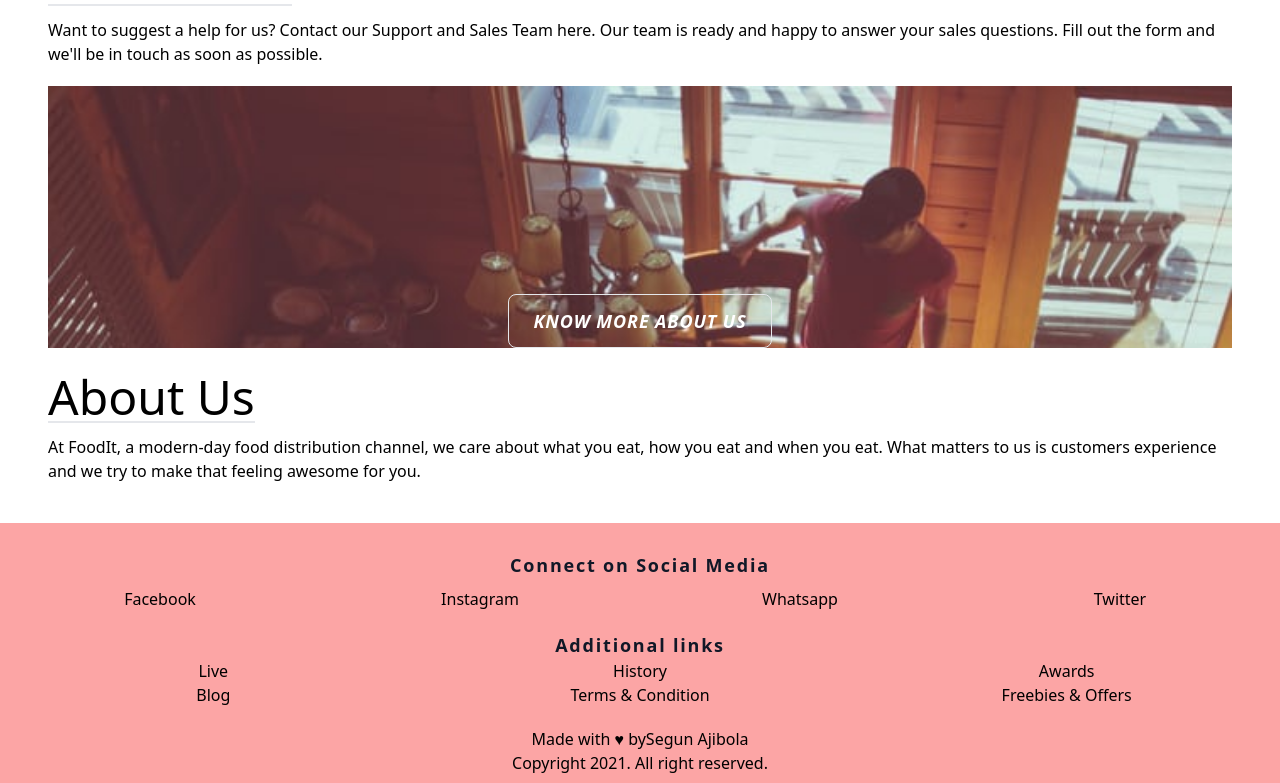
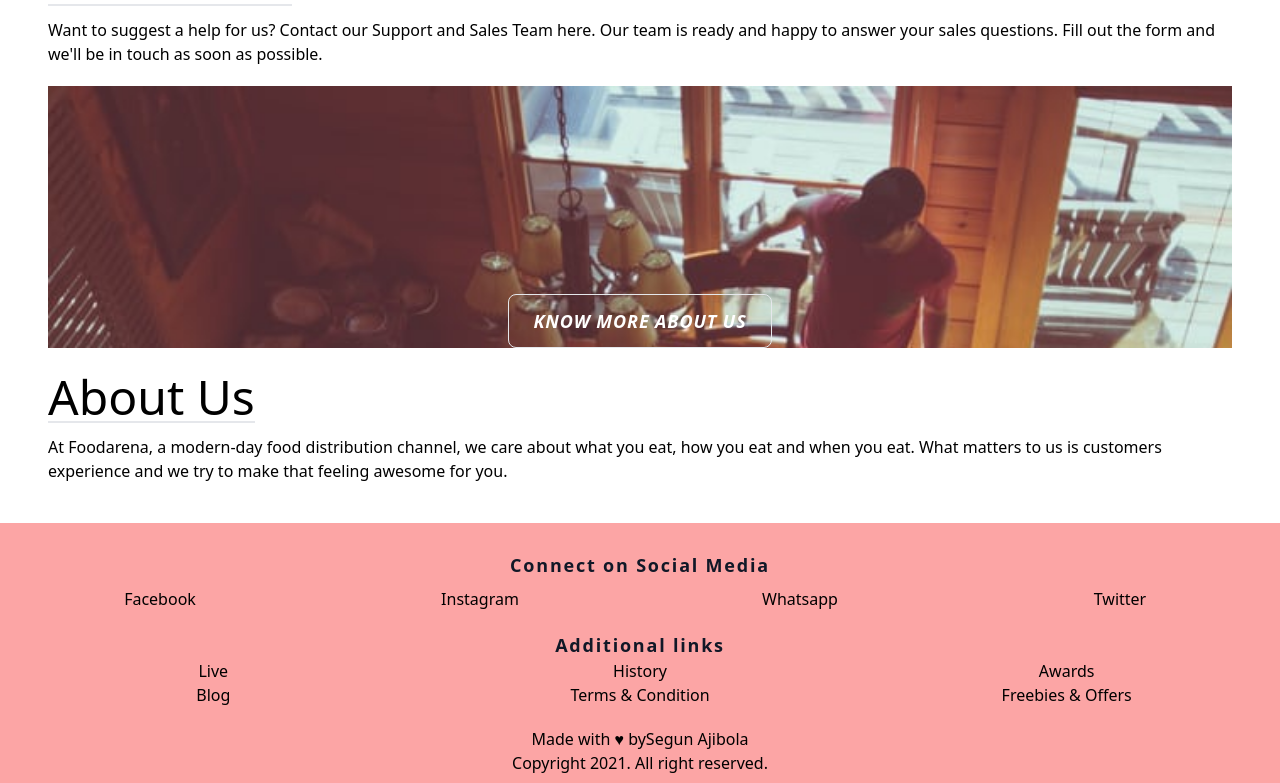
Before and after one commit to segunajibola/foodarena, a React (Create React App) app: page / in a window 1280 px wide. Shown: the part 2525-3308 px from the top of the page. Built offline with nearby package versions, Linux system fonts and the light colour scheme.

Commit message:
addFooter

```diff
--- a/src/components/Hero.js
+++ b/src/components/Hero.js
@@ -484,7 +484,7 @@ function Hero() {
           <a href="maintainance.html">About Us</a>
         </h3>
         <p className="mt-3">
-          At FoodIt, a modern-day food distribution channel, we care about what
+          At Foodarena, a modern-day food distribution channel, we care about what
           you eat, how you eat and when you eat. What matters to us is customers
           experience and we try to make that feeling awesome for you.
         </p>
```
